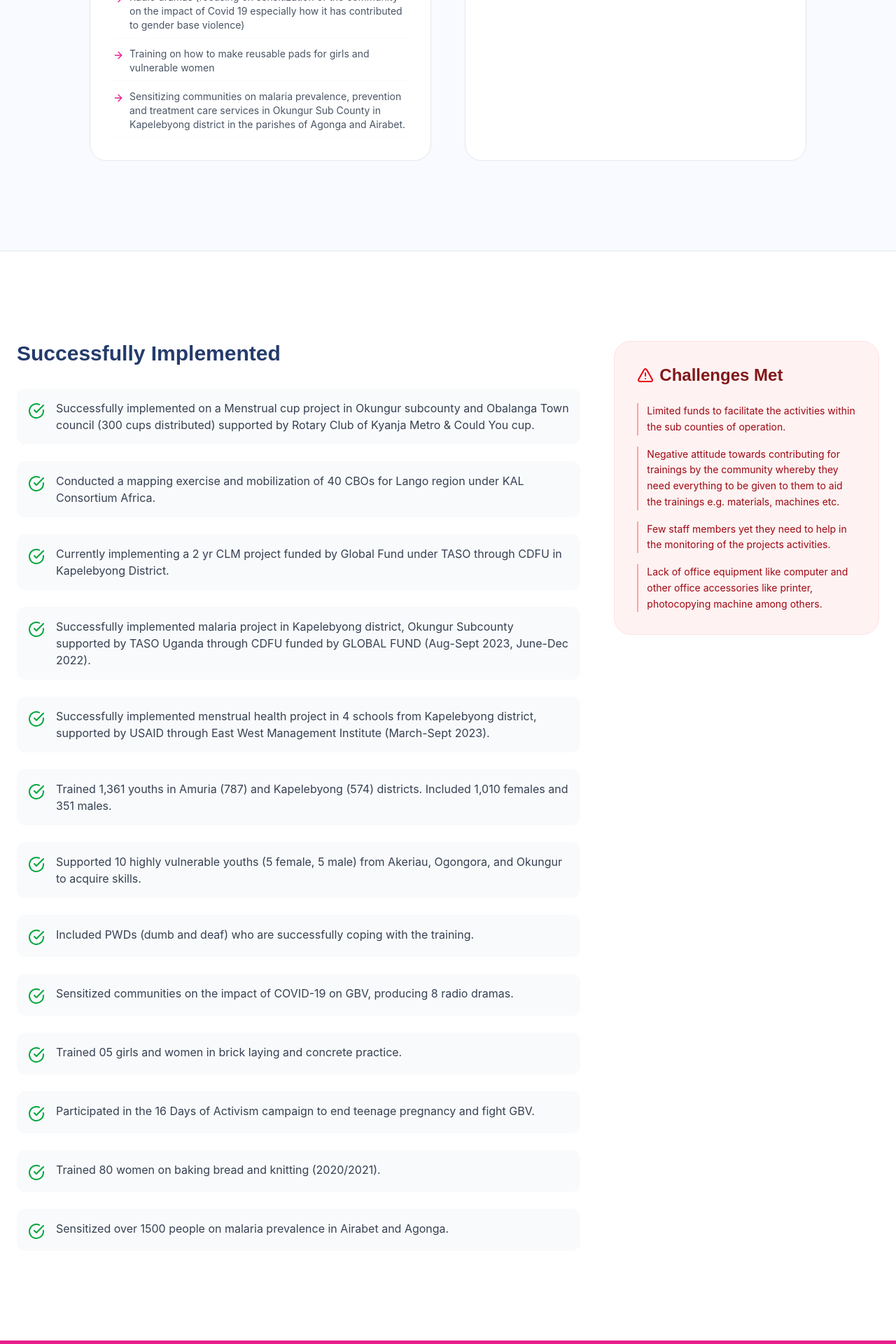
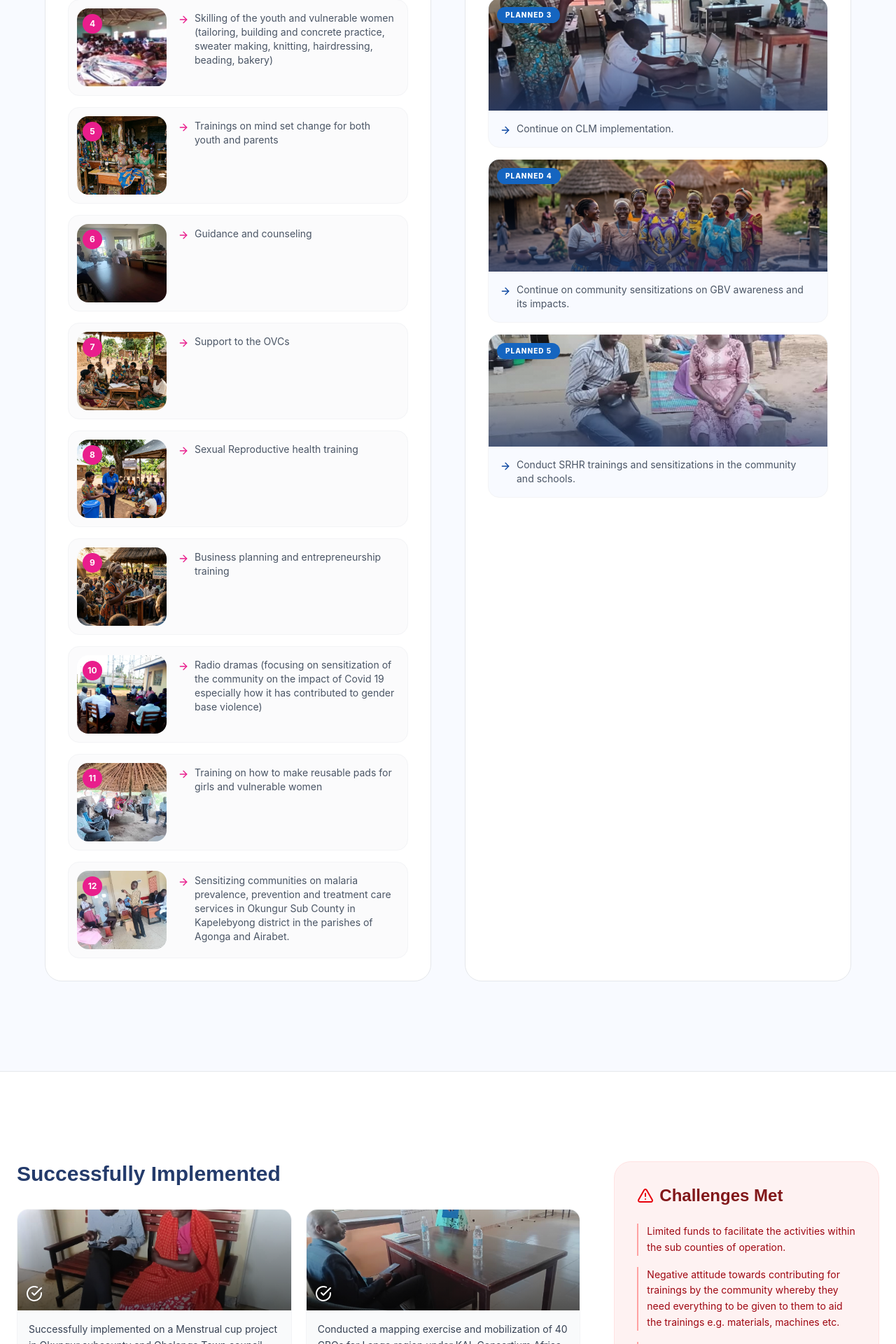
Before and after one commit to karaarajunnior/TWEDO, a React (Vite) app: page /programs in a window 1280 px wide. Shown: the part 2180-4100 px from the top of the page at 70% size. Built offline with nearby package versions, Linux system fonts and the light colour scheme.

Commit message:
Add activity images across program pages
Co-authored-by: karaarajunnior <karaarajunnior@users.noreply.github.com>

```diff
--- a/src/pages/About.jsx
+++ b/src/pages/About.jsx
@@ -4,10 +4,12 @@ import { Eye, Heart, ChevronUp } from 'lucide-react';
 
 const About = ({ t }) => {
   const [activeSubSection, setActiveSubSection] = useState('leadership');
+  const getAssetPath = (image) => '/assets/' + image.split('/').map(encodeURIComponent).join('/');
 
-  const leaders = t.about.team.map((leader) => ({
+  const leaderImages = ['hero-image.png', 'leadership.png'];
+  const leaders = t.about.team.map((leader, i) => ({
     ...leader,
-    image: "/assets/hero-image.png"
+    image: getAssetPath(leaderImages[i % leaderImages.length])
   }));
 
   const subSections = [
@@ -58,7 +60,8 @@ const About = ({ t }) => {
                   exit={{ opacity: 0, x: -20 }}
                   className="space-y-12"
                 >
-                  <div className="bg-teso-light rounded-[3rem] p-12 border border-gray-100">
+                  <div className="bg-teso-light rounded-[3rem] overflow-hidden border border-gray-100 grid lg:grid-cols-[1fr_18rem]">
+                    <div className="p-8 md:p-12">
                       <h3 className="text-4xl font-bold font-outfit mb-8">{t.about.introTitle}</h3>
                       <p className="text-xl text-gray-600 leading-relaxed font-inter mb-8">
                         {t.about.intro}
@@ -66,6 +69,11 @@ const About = ({ t }) => {
                       <p className="text-lg text-gray-500 leading-relaxed font-inter">
                         {t.about.introSecond}
                       </p>
+                    </div>
+                    <div className="relative min-h-72 lg:min-h-full">
+                      <img src={getAssetPath('info_gathering/WhatsApp Image 2026-05-11 at 19.30.26.jpeg')} alt={t.about.introTitle} className="absolute inset-0 w-full h-full object-cover" />
+                      <div className="absolute inset-0 bg-gradient-to-t from-teso-dark/45 to-transparent" />
+                    </div>
                   </div>
 
                   <div className="grid md:grid-cols-2 gap-8">
@@ -93,6 +101,11 @@ const About = ({ t }) => {
                   exit={{ opacity: 0, x: -20 }}
                 >
                   <h3 className="text-4xl font-bold font-outfit mb-8 border-l-4 border-primary pl-6 uppercase">{t.about.historyTitle}</h3>
+                  <div className="grid lg:grid-cols-[18rem_1fr] gap-8 items-start">
+                    <div className="relative h-80 rounded-[2rem] overflow-hidden shadow-xl bg-teso-light">
+                      <img src={getAssetPath('district_meeting/WhatsApp Image 2026-05-11 at 19.29.41.jpeg')} alt={t.about.historyTitle} className="absolute inset-0 w-full h-full object-cover" />
+                      <div className="absolute inset-0 bg-gradient-to-t from-teso-dark/55 to-transparent" />
+                    </div>
                     <div className="prose prose-xl text-gray-600 font-inter">
                       <p className="mb-6">
                         {t.about.historyFirst}
@@ -100,6 +113,7 @@ const About = ({ t }) => {
                       <p>
                         {t.about.historySecond}
                       </p>
+                    </div>
                   </div>
                 </motion.div>
               )}
--- a/src/pages/GetInvolved.jsx
+++ b/src/pages/GetInvolved.jsx
@@ -2,6 +2,13 @@ import React from 'react';
 import { Heart, Briefcase, Users, MessageCircle } from 'lucide-react';
 
 const GetInvolved = ({ t }) => {
+  const getAssetPath = (image) => '/assets/' + image.split('/').map(encodeURIComponent).join('/');
+  const positionImages = [
+    'info_gathering/WhatsApp Image 2026-05-11 at 19.30.23.jpeg',
+    'tailoring-atiira.jpg',
+    'others/other_1/WhatsApp Image 2026-05-11 at 19.29.02.jpeg'
+  ];
+
   return (
     <div className="pt-20">
       <section className="relative py-32 bg-teso-dark text-white text-center overflow-hidden">
@@ -19,8 +26,12 @@ const GetInvolved = ({ t }) => {
         <div className="container max-w-5xl">
           {/* Donate */}
           <div id="donate" className="scroll-mt-28 bg-white rounded-[3rem] p-10 md:p-16 shadow-xl border border-gray-100 flex md:flex-row flex-col gap-10 items-center mb-16">
-            <div className="w-24 h-24 shrink-0 rounded-full bg-primary/10 flex items-center justify-center text-primary">
-              <Heart size={40} />
+            <div className="relative w-full md:w-64 h-56 shrink-0 rounded-[2rem] overflow-hidden shadow-lg bg-primary/10">
+              <img src="/assets/health.png" alt={t.getInvolved.donationTitle} className="absolute inset-0 w-full h-full object-cover" />
+              <div className="absolute inset-0 bg-gradient-to-t from-teso-dark/70 to-transparent" />
+              <div className="absolute bottom-4 left-4 w-16 h-16 rounded-full bg-white/90 flex items-center justify-center text-primary shadow-lg">
+                <Heart size={30} />
+              </div>
             </div>
             <div className="flex-1 text-center md:text-left">
                <h3 className="text-3xl font-bold font-outfit mb-4">{t.getInvolved.donationTitle}</h3>
@@ -38,10 +49,15 @@ const GetInvolved = ({ t }) => {
 
           <div className="grid md:grid-cols-2 gap-10">
              {/* Partner */}
-            <div id="partner" className="scroll-mt-28 bg-teso-light rounded-[3rem] p-10 border border-gray-100 text-center">
-              <div className="w-20 h-20 mx-auto rounded-full bg-secondary/20 flex items-center justify-center text-secondary-dark mb-6">
-                <Briefcase size={32} />
+            <div id="partner" className="scroll-mt-28 bg-teso-light rounded-[3rem] overflow-hidden border border-gray-100 text-center">
+              <div className="relative h-56">
+                <img src={getAssetPath('district_meeting/WhatsApp Image 2026-05-11 at 19.29.47.jpeg')} alt={t.getInvolved.partnerTitle} className="absolute inset-0 w-full h-full object-cover" />
+                <div className="absolute inset-0 bg-gradient-to-t from-teso-dark/70 via-transparent to-transparent" />
+                <div className="absolute -bottom-10 left-1/2 -translate-x-1/2 w-20 h-20 rounded-full bg-white flex items-center justify-center text-secondary-dark shadow-xl">
+                  <Briefcase size={32} />
+                </div>
               </div>
+              <div className="p-10 pt-16">
               <h3 className="text-2xl font-bold font-outfit mb-4">{t.getInvolved.partnerTitle}</h3>
               <p className="text-gray-600 font-inter mb-8">{t.getInvolved.partnerText}</p>
               <a
@@ -50,16 +66,23 @@ const GetInvolved = ({ t }) => {
               >
                 {t.getInvolved.partnerInquiry}
               </a>
+              </div>
             </div>
 
             {/* Volunteer */}
-            <div id="volunteer" className="scroll-mt-28 bg-teso-light rounded-[3rem] p-10 border border-gray-100 text-center">
-              <div className="w-20 h-20 mx-auto rounded-full bg-primary/10 flex items-center justify-center text-primary mb-6">
-                <Users size={32} />
+            <div id="volunteer" className="scroll-mt-28 bg-teso-light rounded-[3rem] overflow-hidden border border-gray-100 text-center">
+              <div className="relative h-56">
+                <img src={getAssetPath('info_gathering/WhatsApp Image 2026-05-11 at 19.30.44.jpeg')} alt={t.getInvolved.volunteerTitle} className="absolute inset-0 w-full h-full object-cover" />
+                <div className="absolute inset-0 bg-gradient-to-t from-teso-dark/70 via-transparent to-transparent" />
+                <div className="absolute -bottom-10 left-1/2 -translate-x-1/2 w-20 h-20 rounded-full bg-white flex items-center justify-center text-primary shadow-xl">
+                  <Users size={32} />
+                </div>
               </div>
+              <div className="p-10 pt-16">
               <h3 className="text-2xl font-bold font-outfit mb-4">{t.getInvolved.volunteerTitle}</h3>
               <p className="text-gray-600 font-inter mb-8">{t.getInvolved.volunteerText}</p>
               <a href="#volunteer-positions" className="btn btn-outline w-full">{t.getInvolved.applyVolunteer}</a>
+              </div>
             </div>
           </div>
         </div>
@@ -75,9 +98,13 @@ const GetInvolved = ({ t }) => {
           </div>
 
           <div className="grid gap-6">
-             {t.getInvolved.positions.map((position) => (
-               <div key={position.title} className="bg-white p-6 md:p-8 rounded-3xl border border-gray-100 shadow-sm flex flex-col md:flex-row justify-between items-center gap-6 hover:border-primary/30 transition-colors">
-                 <div>
+             {t.getInvolved.positions.map((position, i) => (
+               <div key={position.title} className="bg-white p-5 md:p-6 rounded-3xl border border-gray-100 shadow-sm flex flex-col md:flex-row justify-between items-center gap-6 hover:border-primary/30 transition-colors">
+                 <div className="relative w-full md:w-44 h-44 md:h-36 shrink-0 rounded-2xl overflow-hidden bg-teso-light">
+                   <img src={getAssetPath(positionImages[i % positionImages.length])} alt={position.title} className="absolute inset-0 w-full h-full object-cover" />
+                   <div className="absolute inset-0 bg-gradient-to-t from-teso-dark/55 to-transparent" />
+                 </div>
+                 <div className="flex-1">
                     <h4 className="text-2xl font-bold font-outfit mb-2">{position.title}</h4>
                     <p className="text-gray-600 text-sm mb-4">{position.meta}</p>
                     <p className="text-sm text-gray-500 max-w-2xl">{position.description}</p>
--- a/src/pages/Programs.jsx
+++ b/src/pages/Programs.jsx
@@ -1,7 +1,7 @@
 import React from 'react';
 import { motion } from 'framer-motion';
 import { Link } from 'react-router-dom';
-import { Scissors, Hammer, HeartPulse, GraduationCap, CheckCircle, Target as TargetIcon, ArrowRight, AlertTriangle, ListChecks } from 'lucide-react';
+import { CheckCircle, Target as TargetIcon, ArrowRight, AlertTriangle, ListChecks } from 'lucide-react';
 
 const Programs = ({ t }) => {
   const {
@@ -12,6 +12,47 @@ const Programs = ({ t }) => {
     achievements,
     challenges
   } = t.programs;
+  const getAssetPath = (image) => {
+    if (!image) return '';
+    if (image.startsWith('/')) return image;
+    return '/assets/' + image.split('/').map(encodeURIComponent).join('/');
+  };
+  const currentActivityImages = [
+    'district_meeting/WhatsApp Image 2026-05-11 at 19.29.41 (1).jpeg',
+    'info_gathering/WhatsApp Image 2026-05-11 at 19.30.23.jpeg',
+    'hospital/hospital-visit-1.jpg',
+    'tailoring-atiira.jpg',
+    'skilling.png',
+    'others/other_1/WhatsApp Image 2026-05-11 at 19.29.02.jpeg',
+    'about-image.png',
+    'health.png',
+    'leadership.png',
+    'others/other_2/WhatsApp Image 2026-05-11 at 19.29.24.jpeg',
+    'info_gathering/WhatsApp Image 2026-05-11 at 19.30.32.jpeg',
+    'hospital/hospital-visit-3.jpg'
+  ];
+  const plannedActivityImages = [
+    'health.png',
+    'tailoring-kapelebyong.jpg',
+    'district_meeting/WhatsApp Image 2026-05-11 at 19.29.47.jpeg',
+    'hero-image.png',
+    'info_gathering/WhatsApp Image 2026-05-11 at 19.30.44.jpeg'
+  ];
+  const achievementImages = [
+    'info_gathering/WhatsApp Image 2026-05-11 at 19.30.15.jpeg',
+    'district_meeting/WhatsApp Image 2026-05-11 at 19.29.44.jpeg',
+    'hospital/hospital-visit-2.jpg',
+    'health.png',
+    'info_gathering/WhatsApp Image 2026-05-11 at 19.30.26.jpeg',
+    'tailoring-atiira.jpg',
+    'tailoring-kapelebyong.jpg',
+    'skilling.png',
+    'others/other_3/WhatsApp Image 2026-05-11 at 19.29.14.jpeg',
+    'bcp-construction1.jpg',
+    'leadership.png',
+    'bcp-orungo.jpg',
+    'hospital/hospital-visit-4.jpg'
+  ];
 
   return (
     <div className="pt-20">
@@ -71,29 +112,54 @@ const Programs = ({ t }) => {
            <div className="text-center mb-16">
               <h2 className="text-4xl md:text-5xl font-bold font-outfit">{t.programs.projectActivities}</h2>
            </div>
-           <div className="grid md:grid-cols-2 gap-12 max-w-5xl mx-auto">
-             <div className="bg-white rounded-3xl p-8 border border-gray-200">
+           <div className="grid lg:grid-cols-2 gap-12 max-w-6xl mx-auto">
+             <div className="bg-white rounded-3xl p-6 md:p-8 border border-gray-200">
                 <h4 className="text-2xl font-bold text-primary mb-6">{t.programs.currentActivitiesTitle}</h4>
-                <ul className="space-y-3">
+                <div className="grid gap-4">
                   {currentActivities.map((act, i) => (
-                    <li key={i} className="flex items-start gap-2 text-sm text-gray-600 border-b border-gray-50 pb-2">
-                       <ArrowRight size={16} className="text-primary shrink-0 mt-1" />
-                       <span>{act}</span>
-                    </li>
+                    <div key={i} className="group grid sm:grid-cols-[8rem_1fr] gap-4 rounded-2xl border border-gray-100 bg-gray-50/70 p-3 hover:border-primary/30 hover:bg-white hover:shadow-md transition-all">
+                      <div className="relative h-32 sm:h-full min-h-28 rounded-2xl overflow-hidden bg-teso-light">
+                        <img
+                          src={getAssetPath(currentActivityImages[i % currentActivityImages.length])}
+                          alt={act}
+                          className="absolute inset-0 w-full h-full object-cover group-hover:scale-105 transition-transform duration-500"
+                        />
+                        <span className="absolute top-2 left-2 w-7 h-7 rounded-full bg-primary text-white text-xs font-bold flex items-center justify-center">
+                          {i + 1}
+                        </span>
+                      </div>
+                      <div className="flex items-start gap-2 text-sm text-gray-600 py-1">
+                        <ArrowRight size={16} className="text-primary shrink-0 mt-1" />
+                        <span>{act}</span>
+                      </div>
+                    </div>
                   ))}
-                </ul>
+                </div>
              </div>
 
-             <div className="bg-white rounded-3xl p-8 border border-gray-200">
+             <div className="bg-white rounded-3xl p-6 md:p-8 border border-gray-200">
                 <h4 className="text-2xl font-bold text-secondary-dark mb-6">{t.programs.plannedActivitiesTitle}</h4>
-                <ul className="space-y-3">
+                <div className="grid gap-4">
                   {plannedActivities.map((act, i) => (
-                    <li key={i} className="flex items-start gap-2 text-sm text-gray-600 border-b border-gray-50 pb-2">
-                       <ArrowRight size={16} className="text-secondary-dark shrink-0 mt-1" />
-                       <span>{act}</span>
-                    </li>
+                    <div key={i} className="group rounded-2xl overflow-hidden border border-gray-100 bg-teso-light hover:border-secondary/30 hover:shadow-md transition-all">
+                      <div className="relative h-40 bg-secondary-light">
+                        <img
+                          src={getAssetPath(plannedActivityImages[i % plannedActivityImages.length])}
+                          alt={act}
+                          className="absolute inset-0 w-full h-full object-cover group-hover:scale-105 transition-transform duration-500"
+                        />
+                        <div className="absolute inset-0 bg-gradient-to-t from-teso-dark/75 via-teso-dark/10 to-transparent" />
+                        <span className="absolute top-3 left-3 px-3 py-1 bg-secondary text-white text-[10px] font-extrabold rounded-full uppercase tracking-widest">
+                          Planned {i + 1}
+                        </span>
+                      </div>
+                      <div className="flex items-start gap-2 text-sm text-gray-600 p-4">
+                        <ArrowRight size={16} className="text-secondary-dark shrink-0 mt-1" />
+                        <span>{act}</span>
+                      </div>
+                    </div>
                   ))}
-                </ul>
+                </div>
              </div>
            </div>
         </div>
@@ -105,11 +171,19 @@ const Programs = ({ t }) => {
            <div className="grid lg:grid-cols-12 gap-12">
              <div className="lg:col-span-8">
                 <h3 className="text-3xl font-bold font-outfit mb-8">{t.programs.successfullyImplemented}</h3>
-                <div className="space-y-6">
+                <div className="grid md:grid-cols-2 gap-5">
                   {achievements.map((ach, i) => (
-                    <div key={i} className="flex gap-4 items-start bg-gray-50 p-4 rounded-xl">
-                      <CheckCircle className="text-green-600 shrink-0 mt-1" size={24} />
-                      <p className="text-gray-700">{ach}</p>
+                    <div key={i} className="group bg-gray-50 rounded-2xl border border-gray-100 overflow-hidden hover:border-green-200 hover:shadow-md transition-all">
+                      <div className="relative h-36 bg-teso-light">
+                        <img
+                          src={getAssetPath(achievementImages[i % achievementImages.length])}
+                          alt={ach}
+                          className="absolute inset-0 w-full h-full object-cover group-hover:scale-105 transition-transform duration-500"
+                        />
+                        <div className="absolute inset-0 bg-gradient-to-t from-black/55 to-transparent" />
+                        <CheckCircle className="absolute bottom-3 left-3 text-white drop-shadow" size={24} />
+                      </div>
+                      <p className="text-gray-700 text-sm leading-relaxed p-4">{ach}</p>
                     </div>
                   ))}
                 </div>
```
Lines whose indentation alone changed are shown as unchanged.
